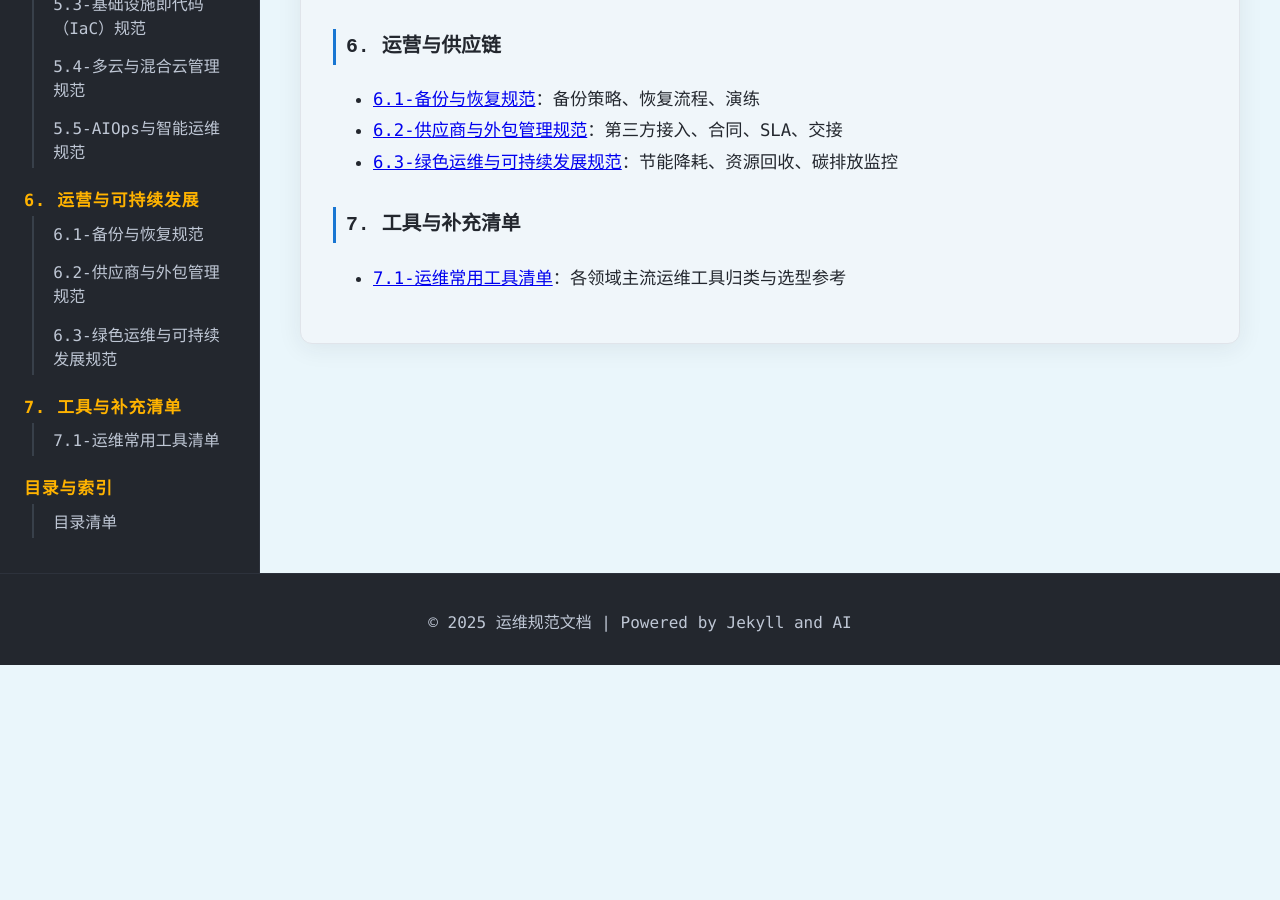
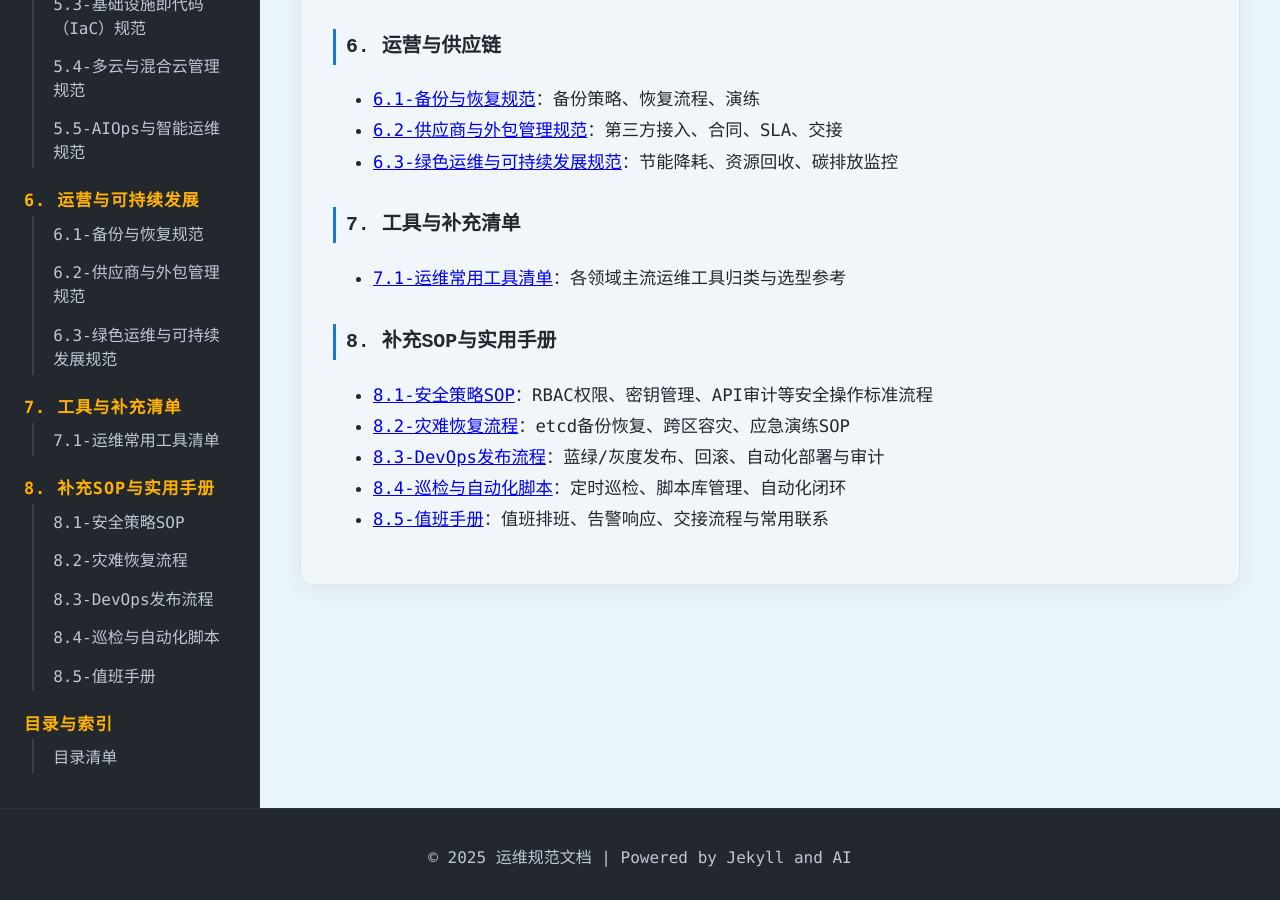
Before and after one commit to kevin197011/KOpsDoc, a Jekyll site: the page built from index.md, in a window 1280 px wide and 900 px high, scrolled down 1444 px. Built offline with Jekyll 4.4.1, drawn with Linux system fonts in a browser that asks for light colours; comment, search, counter and statistics services are not loaded; before the commit the page ends 2109 px from its top, so only the background shows below that.

Commit message:
Update 2025-07-12 04:53:13 +0800

````diff
--- a/_data/docs_nav.yml
+++ b/_data/docs_nav.yml
@@ -36,6 +36,13 @@
 - title: 7. 工具与补充清单
   children:
     - 7.1-运维常用工具清单
+- title: 8. 补充SOP与实用手册
+  children:
+    - 8.1-安全策略SOP
+    - 8.2-灾难恢复流程
+    - 8.3-DevOps发布流程
+    - 8.4-巡检与自动化脚本
+    - 8.5-值班手册
 - title: 目录与索引
   children:
     - 目录清单
--- /dev/null
+++ b/docs/8.1-安全策略SOP.md
@@ -0,0 +1,55 @@
+---
+layout: doc
+title: 8.1-安全策略SOP
+permalink: /8.1-安全策略SOP.html
+---
+
+# 8.1 安全策略SOP
+
+## 一、RBAC 权限管理
+- 角色划分（admin、dev、ops、readonly）
+- 最小权限原则
+- 示例 YAML：
+  ```yaml
+  kind: Role
+  apiVersion: rbac.authorization.k8s.io/v1
+  metadata:
+    namespace: dev
+    name: dev-reader
+  rules:
+    - apiGroups: [""]
+      resources: ["pods"]
+      verbs: ["get", "list"]
+  ```
+- 操作流程：
+  1. 需求评审 → 角色设计 → 权限最小化配置
+  2. 审批后应用到集群
+  3. 定期复查与回收冗余权限
+
+## 二、Secret 加密与管理
+- 启用 Kubernetes Secret 加密（KMS/密钥轮换）
+- 密钥分级、定期轮换
+- 推荐工具：Sealed Secrets、HashiCorp Vault
+- 操作流程：
+  1. 生成密钥 → 加密存储 → 权限分级
+  2. 定期轮换密钥，更新 Secret
+  3. 审计密钥使用与访问日志
+
+## 三、API 审计
+- 开启 Kubernetes API 审计日志
+- 日志采集与告警（ELK/Prometheus）
+- 审计策略示例
+- 操作流程：
+  1. 配置 API 审计策略
+  2. 日志采集到安全平台
+  3. 关键操作自动告警
+
+## 四、注意事项
+- 严格权限分级，避免超权
+- 密钥、证书等敏感信息不得明文存储
+- 审计日志定期归档与分析
+
+## 五、参考资料
+- 《Kubernetes 安全最佳实践》
+- 《云原生安全白皮书》
+- 团队内部安全管理制度
--- /dev/null
+++ b/docs/8.2-灾难恢复流程.md
@@ -0,0 +1,41 @@
+---
+layout: doc
+title: 8.2-灾难恢复流程
+permalink: /8.2-灾难恢复流程.html
+---
+
+# 8.2 灾难恢复流程
+
+## 一、etcd 数据恢复流程
+1. 定期快照备份（脚本/Velero）
+2. 恢复命令与注意事项
+3. 恢复后集群健康检查
+
+### etcd 快照备份示例
+```shell
+ETCDCTL_API=3 etcdctl snapshot save /backup/etcd-$(date +%F).db --endpoints=...
+```
+
+### etcd 恢复流程
+1. 停止 etcd 服务
+2. 恢复快照到新数据目录
+3. 启动 etcd，检查健康
+
+## 二、跨区域容灾
+- 多活/热备架构设计
+- 关键数据同步方案
+- 容灾演练 SOP
+
+## 三、应急演练模板
+- 定期演练恢复流程，记录演练结果
+- 关键步骤自动化脚本
+
+## 四、注意事项
+- 备份文件需异地存储，定期校验可用性
+- 恢复操作需有详细记录与审批
+- 容灾演练需全链路覆盖
+
+## 五、参考资料
+- 《Kubernetes 灾备最佳实践》
+- 《企业级容灾与备份白皮书》
+- 团队内部灾备制度
--- /dev/null
+++ b/docs/8.3-DevOps发布流程.md
@@ -0,0 +1,43 @@
+---
+layout: doc
+title: 8.3-DevOps发布流程
+permalink: /8.3-DevOps发布流程.html
+---
+
+# 8.3 DevOps 发布流程
+
+## 一、蓝绿发布流程
+- 新旧环境并行，切流量
+- 回滚机制
+- 步骤：
+  1. 部署新版本到“绿”环境
+  2. 验证通过后切换流量
+  3. 保留“蓝”环境以便回滚
+
+## 二、灰度发布流程
+- 分批上线，监控指标
+- 自动化脚本示例
+- 步骤：
+  1. 按用户/节点分批发布
+  2. 监控关键指标
+  3. 无异常后全量发布
+
+## 三、回滚规范
+- 镜像/配置回退
+- 数据回滚注意事项
+- 自动化回滚脚本
+
+## 四、发布 SOP 模板
+1. 发布前检查（依赖、配置、回滚方案）
+2. 自动化部署
+3. 验证与回滚
+
+## 五、注意事项
+- 发布过程全程审计与记录
+- 回滚方案需提前验证
+- 灰度/蓝绿需有流量切换与监控
+
+## 六、参考资料
+- 《DevOps 发布最佳实践》
+- 《Kubernetes 发布与回滚白皮书》
+- 团队内部发布流程规范
--- /dev/null
+++ b/docs/8.4-巡检与自动化脚本.md
@@ -0,0 +1,36 @@
+---
+layout: doc
+title: 8.4-巡检与自动化脚本
+permalink: /8.4-巡检与自动化脚本.html
+---
+
+# 8.4 巡检与自动化脚本
+
+## 一、定时巡检任务
+- 关键服务存活、磁盘、证书、备份状态
+- 推荐工具：cron、Ansible、Prometheus Alert
+- 巡检内容示例：
+  - 节点健康、磁盘空间、证书有效期、备份状态
+
+## 二、巡检 DSL 示例
+```yaml
+- name: 检查 K8s 节点 Ready
+  shell: kubectl get nodes | grep -v Ready
+- name: 检查磁盘空间
+  shell: df -h | awk '$5>80 {print $0}'
+```
+
+## 三、脚本库管理
+- 统一存储、版本控制（如 Git）
+- 复用与参数化
+- 定期评审与优化
+
+## 四、注意事项
+- 巡检脚本需有日志与告警
+- 关键巡检项需自动化闭环
+- 脚本变更需评审与测试
+
+## 五、参考资料
+- 《自动化运维脚本最佳实践》
+- 《企业级巡检与监控白皮书》
+- 团队内部脚本库管理制度
--- /dev/null
+++ b/docs/8.5-值班手册.md
@@ -0,0 +1,36 @@
+---
+layout: doc
+title: 8.5-值班手册
+permalink: /8.5-值班手册.html
+---
+
+# 8.5 值班手册
+
+## 一、值班排班与职责
+- 明确值班时间、人员、联系方式
+- 交接班流程与记录
+- 主要职责：监控告警响应、故障处理、日常巡检
+
+## 二、告警响应规范
+- 告警分级（P1/P2/P3）与响应时限
+- 处理流程：接警 → 研判 → 处置 → 记录
+- 重大告警需升级通知主管/团队
+
+## 三、交接流程
+1. 交接前检查未处理告警、工单、变更
+2. 交接表签字/系统确认
+3. 交接后新值班人负责所有运维事件
+
+## 四、常用联系方式
+- 运维群、电话、应急联系人表
+- 主管/专家组联系方式
+
+## 五、注意事项
+- 值班期间保持通讯畅通，及时响应
+- 交接必须有记录，避免遗漏
+- 重大事件需及时汇报与复盘
+
+## 六、参考资料
+- 《企业 IT 值班管理制度》
+- 《运维告警与应急响应白皮书》
+- 团队内部值班手册模板
--- a/docs/目录清单.md
+++ b/docs/目录清单.md
@@ -29,3 +29,8 @@ permalink: /目录清单.html
 | 6.2  | 供应商与外包管理规范         | 第三方接入、合同、SLA、交接                    |
 | 6.3  | 绿色运维与可持续发展规范     | 节能降耗、资源回收、碳排放监控                  |
 | 7.1  | 运维常用工具清单             | 各领域主流运维工具归类与选型参考                |
+| 8.1  | 安全策略SOP                 | RBAC权限、密钥管理、API审计等安全操作标准流程      |
+| 8.2  | 灾难恢复流程                 | etcd备份恢复、跨区容灾、应急演练SOP              |
+| 8.3  | DevOps发布流程               | 蓝绿/灰度发布、回滚、自动化部署与审计            |
+| 8.4  | 巡检与自动化脚本             | 定时巡检、脚本库管理、自动化闭环                  |
+| 8.5  | 值班手册                     | 值班排班、告警响应、交接流程与常用联系            |
````
Also changed, not shown: docs/README.md (+7 -0 lines).
